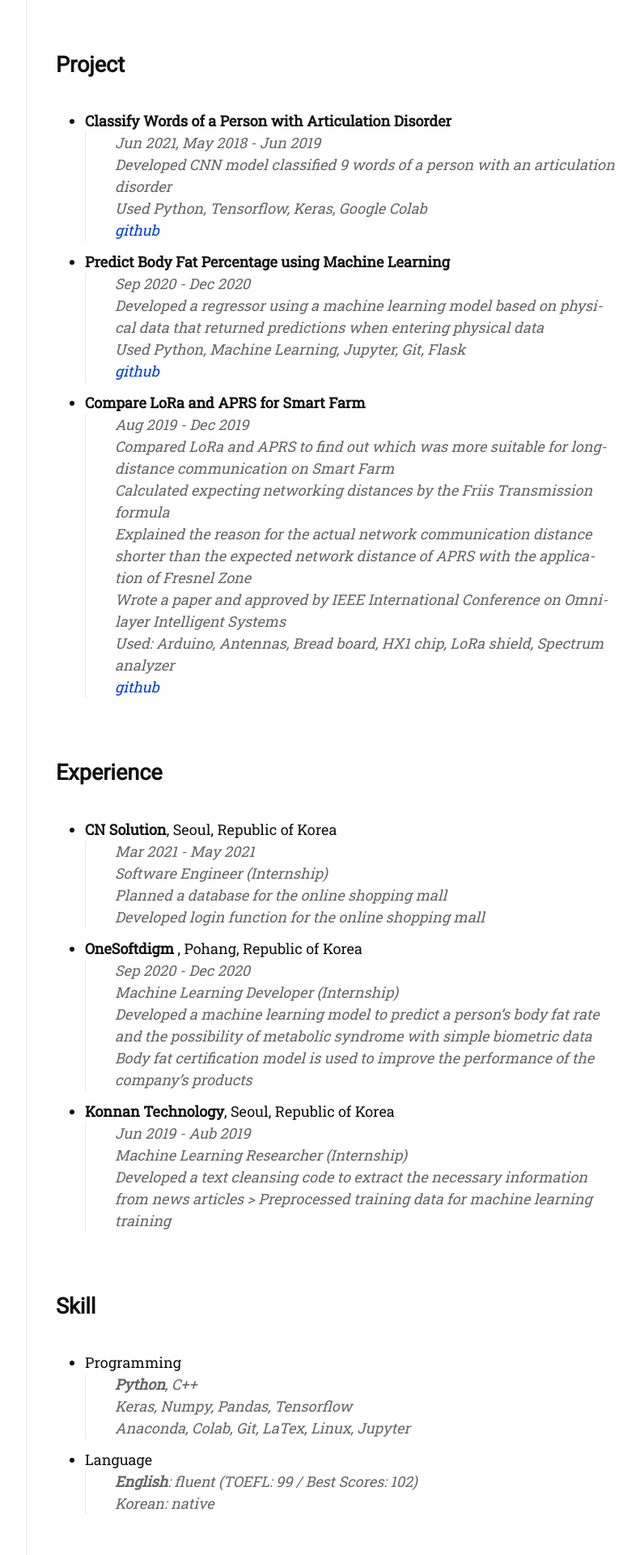
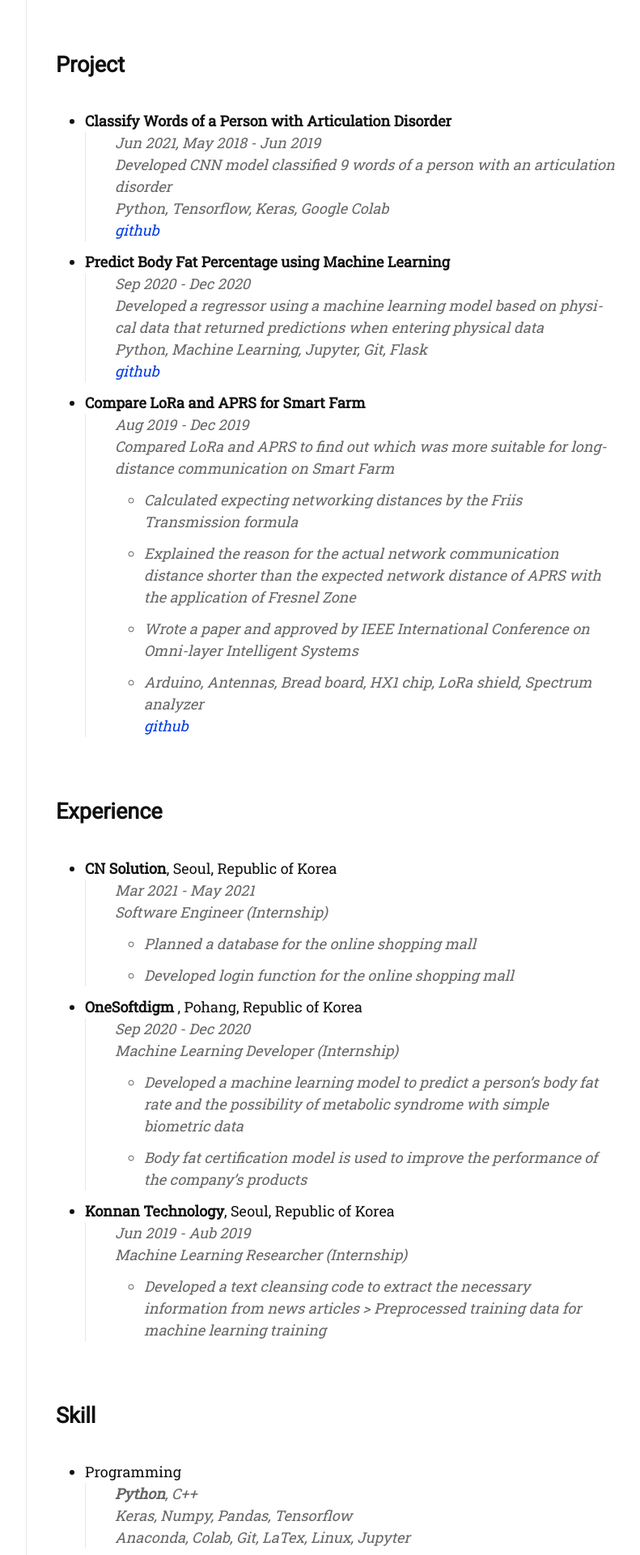
Before and after one commit to dlgur1994/dlgur1994.github.io, a Jekyll site: the page built from about.md, in a window 1280 px wide. Shown: the part 621-2541 px from the top of the page at 81% size, without its empty margins (357-1148 px from the left). Built offline with Jekyll 4.4.1, drawn with Linux system fonts in a browser that asks for light colours; nearby versions of some CDN libraries; some web fonts are replaced.

Commit message:
AboutPage updated 21/07/08

```diff
--- a/about.md
+++ b/about.md
@@ -17,39 +17,39 @@ permalink: /about/
 - **Classify Words of a Person with Articulation Disorder**
     > Jun 2021, May 2018 - Jun 2019
     > Developed CNN model classified 9 words of a person with an articulation disorder
-    > Used Python, Tensorflow, Keras, Google Colab
+    > Python, Tensorflow, Keras, Google Colab
     > [github](https://github.com/dlgur1994/Classify-Words-of-a-Person-with-Articulation-Disorder-using-Deep-Learning)
 
 - **Predict Body Fat Percentage using Machine Learning**
     > Sep 2020 - Dec 2020
     > Developed a regressor using a machine learning model based on physical data that returned predictions when entering physical data
-    > Used Python, Machine Learning, Jupyter, Git, Flask
+    > Python, Machine Learning, Jupyter, Git, Flask
     > [github](https://github.com/dlgur1994/Predict-Body-Fat-Percentage-using-Machine-Learning)
 
 - **Compare LoRa and APRS for Smart Farm**
     > Aug 2019 - Dec 2019
     > Compared LoRa and APRS to find out which was more suitable for long-distance communication on Smart Farm
-    > Calculated expecting networking distances by the Friis Transmission formula
-    > Explained the reason for the actual network communication distance shorter than the expected network distance of APRS with the application of Fresnel Zone
-    > Wrote a paper and approved by IEEE International Conference on Omni-layer Intelligent Systems
-    > Used: Arduino, Antennas, Bread board, HX1 chip, LoRa shield, Spectrum analyzer
+    > - Calculated expecting networking distances by the Friis Transmission formula
+    > - Explained the reason for the actual network communication distance shorter than the expected network distance of APRS with the application of Fresnel Zone
+    > - Wrote a paper and approved by IEEE International Conference on Omni-layer Intelligent Systems
+    > - Arduino, Antennas, Bread board, HX1 chip, LoRa shield, Spectrum analyzer
     > [github](https://github.com/dlgur1994/Compare-LoRa-and-APRS-for-Smart-Farm)
 
 ## Experience
 - **CN Solution**, Seoul, Republic of Korea
     > Mar 2021 - May 2021
     > Software Engineer (Internship)
-    > Planned a database for the online shopping mall
-    > Developed login function for the online shopping mall
+    > - Planned a database for the online shopping mall
+    > - Developed login function for the online shopping mall
 - **OneSoftdigm** , Pohang, Republic of Korea
     > Sep 2020 - Dec 2020
     > Machine Learning Developer (Internship)
-    > Developed a machine learning model to predict a person's body fat rate and the possibility of metabolic syndrome with simple biometric data
-    > Body fat certification model is used to improve the performance of the company's products
+    > - Developed a machine learning model to predict a person's body fat rate and the possibility of metabolic syndrome with simple biometric data
+    > - Body fat certification model is used to improve the performance of the company's products
 - **Konnan Technology**, Seoul, Republic of Korea
     > Jun 2019 - Aub 2019
     > Machine Learning Researcher (Internship)
-    > Developed a text cleansing code to extract the necessary information from news articles > Preprocessed training data for machine learning training
+    > - Developed a text cleansing code to extract the necessary information from news articles > Preprocessed training data for machine learning training
 
 ## Skill
 - Programming
```
